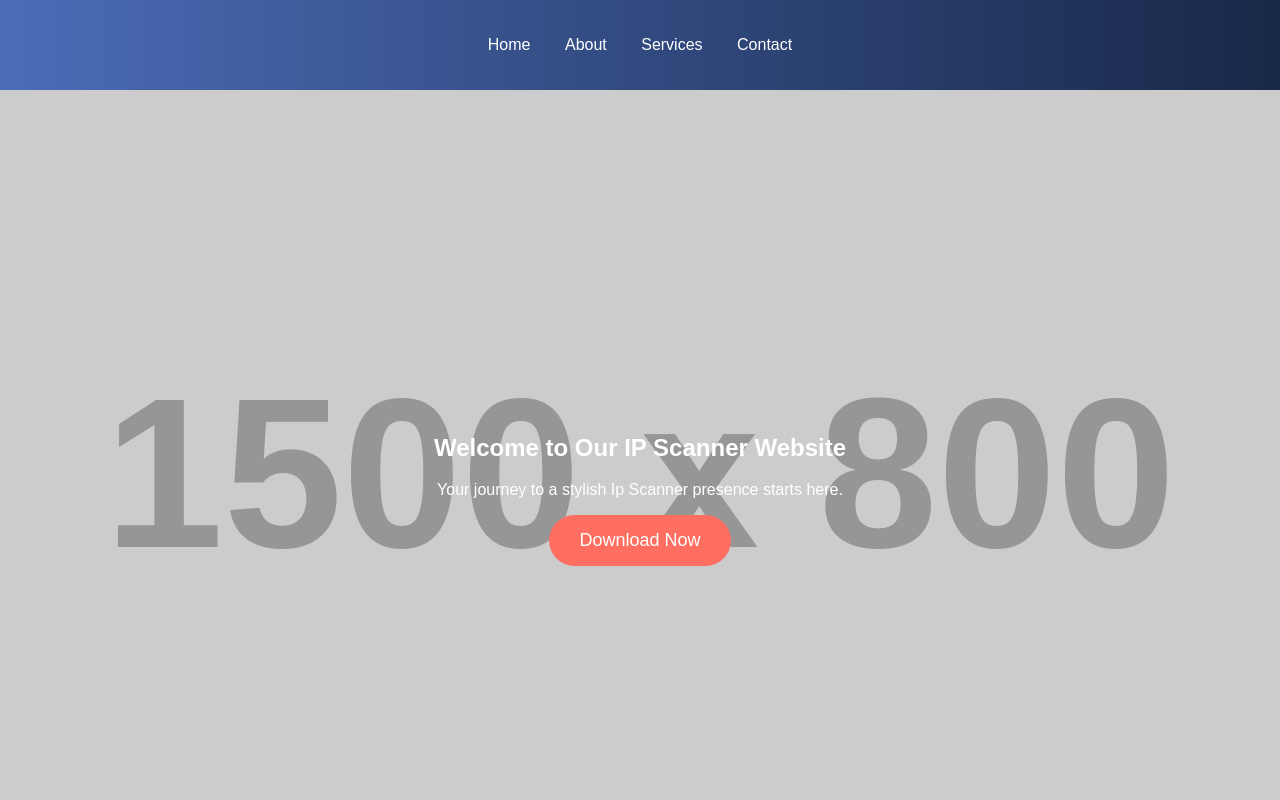
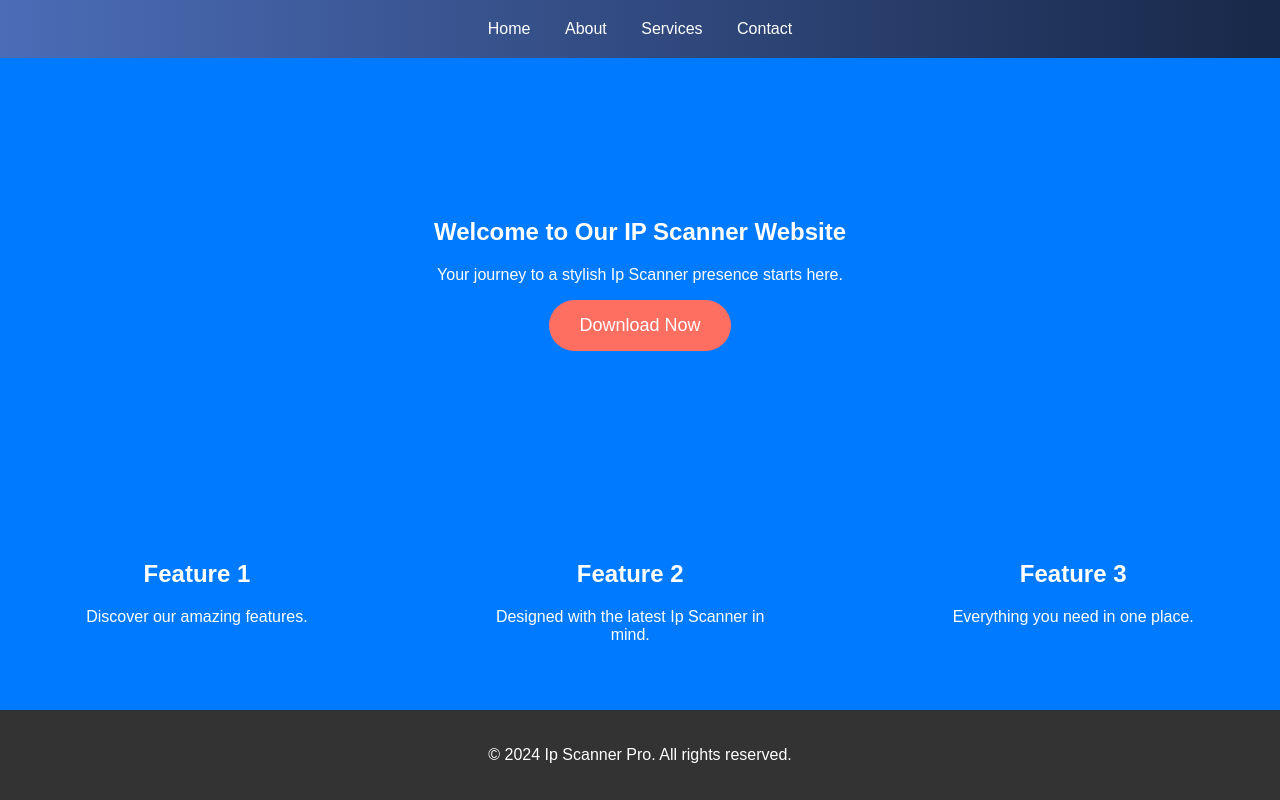
Before and after one commit to MidGuy11/ipscannerprov2.github.io, a plain HTML site: page index.html in a window 1280 px wide. Shown: the top 800 px of the page. Drawn offline with Linux system fonts and the light colour scheme; placeholder pictures from the web are drawn by us.

Commit message:
Update styles.css

```diff
--- a/styles.css
+++ b/styles.css
@@ -1,8 +1,11 @@
 body {
     margin: 0;
     font-family: 'Arial', sans-serif;
-    background-color: #f4f4f4;
-    color: #333;
+    background-color: #007BFF; /* Blue background color for the entire page */
+    color: #fff; /* White text color for contrast */
+    height: 100vh;
+    display: flex;
+    flex-direction: column;
 }
 
 header {
@@ -14,6 +17,7 @@ header {
 nav ul {
     list-style-type: none;
     padding: 0;
+    margin: 0;
 }
 
 nav ul li {
@@ -27,17 +31,16 @@ nav ul li a {
     font-size: 16px;
 }
 
-.hero {
-    height: 100vh;
-    background: url('https://via.placeholder.com/1500x800') no-repeat center center/cover;
+section.hero {
+    flex: 1; /* Makes sure hero section takes up the remaining space */
     display: flex;
     justify-content: center;
     align-items: center;
-    color: #fff;
     text-align: center;
+    background-color: #007BFF; /* Apply blue background directly to the hero section */
 }
 
-.hero .content {
+section.hero .content {
     max-width: 600px;
 }
 
@@ -56,11 +59,11 @@ nav ul li a {
     background: #e45d50;
 }
 
-.features {
+section.features {
     display: flex;
     justify-content: space-around;
     padding: 50px 0;
-    background: #fff;
+    background-color: #007BFF; /* Ensure the features section has the blue background */
     text-align: center;
 }
 
@@ -70,7 +73,7 @@ nav ul li a {
 
 .feature h2 {
     font-size: 24px;
-    color: #4b6cb7;
+    color: #fff; /* White text color */
 }
 
 footer {
@@ -78,8 +81,5 @@ footer {
     color: #fff;
     text-align: center;
     padding: 20px 0;
+    margin-top: auto; /* Pushes the footer to the bottom */
 }
-
-footer p {
-    margin: 0;
-}
```
